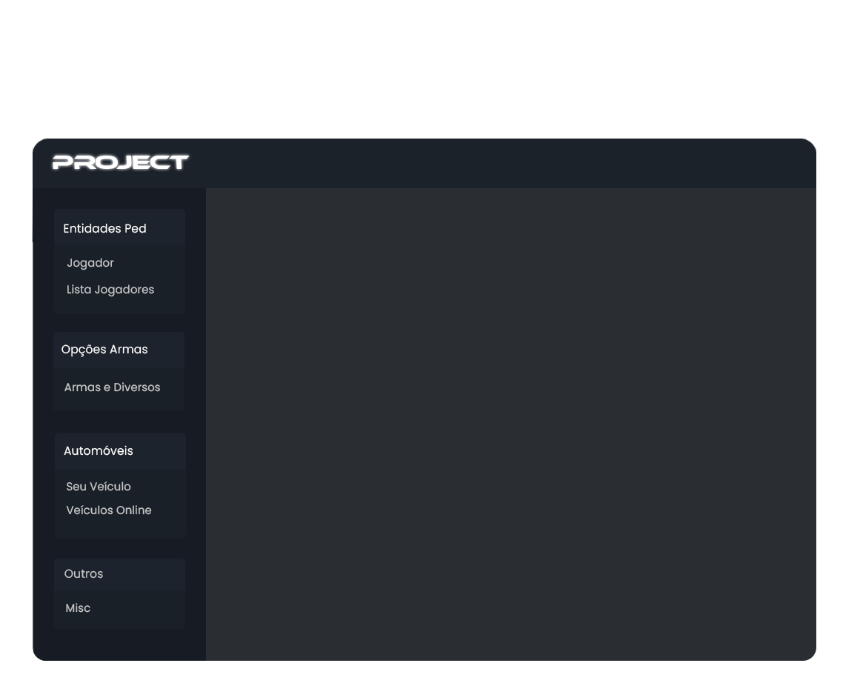
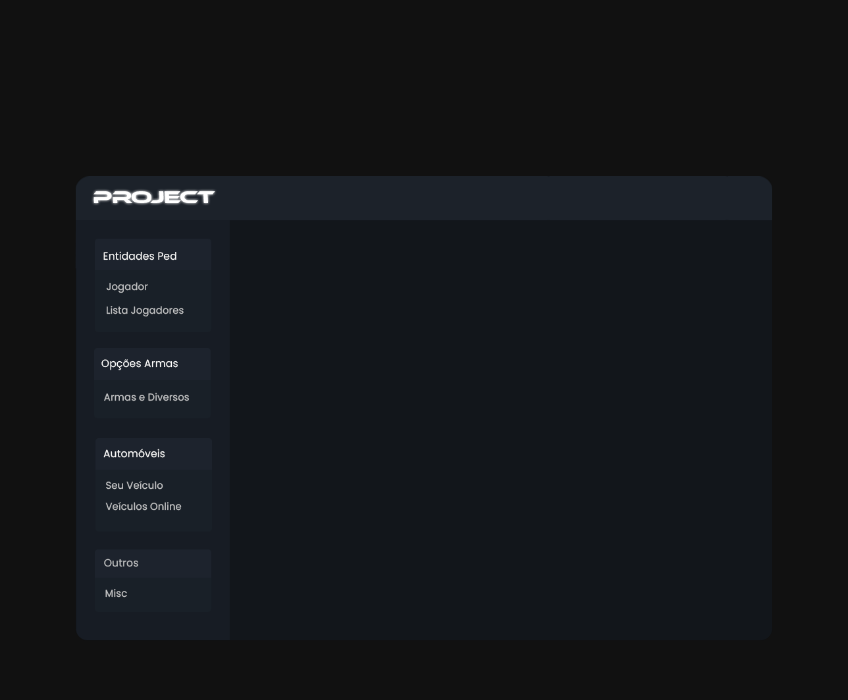
Before and after one commit to elliot852/ImgMenu, a plain HTML site: page index.html in a window 1280 px wide. Shown: the whole page, without its empty margins (220-1068 px from the left). Drawn offline with Linux system fonts and the light colour scheme.

Commit message:
Update index.html

```diff
--- a/index.html
+++ b/index.html
@@ -1,29 +1,25 @@
 <!DOCTYPE html>
 <html lang="pt-br">
 <head>
-    <meta charset="UTF-8">
-    <meta name="viewport" content="width=device-width, initial-scale=1.0">
-    <title>Menu com Bordas Arredondadas</title>
-    <style>
-        body, html {
-            margin: 0;
-            padding: 0;
-            height: 100%;
-            overflow: hidden;
-        }
-
-        .background {
-            width: 100vw;
-            height: 100vh;
-            background-image: url('background.png');
-            background-size: cover;
-            background-position: center;
-            border-radius: 30px;
-            overflow: hidden;
-        }
-    </style>
+  <meta charset="UTF-8">
+  <title>ImgMenu</title>
+  <style>
+    body {
+      background-color: #111;
+      color: white;
+      font-family: sans-serif;
+      display: flex;
+      justify-content: center;
+      align-items: center;
+      height: 100vh;
+    }
+    img {
+      max-width: 100%;
+      height: auto;
+    }
+  </style>
 </head>
 <body>
-    <div class="background"></div>
+  <img src="background.png" alt="Menu Interface">
 </body>
 </html>
```
